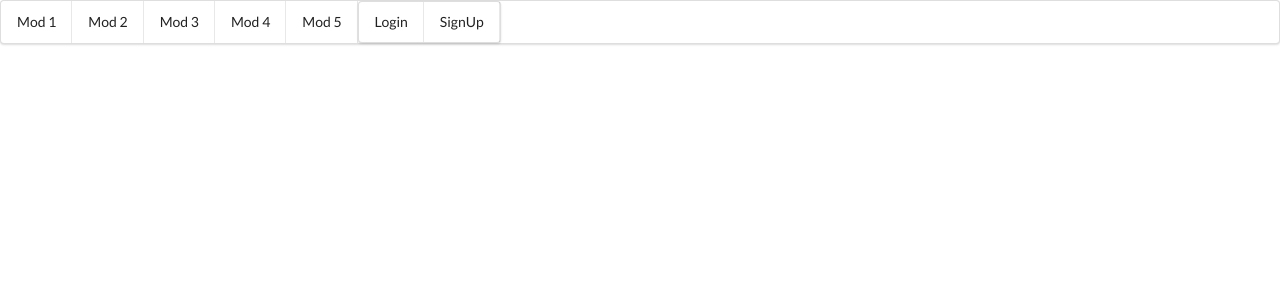
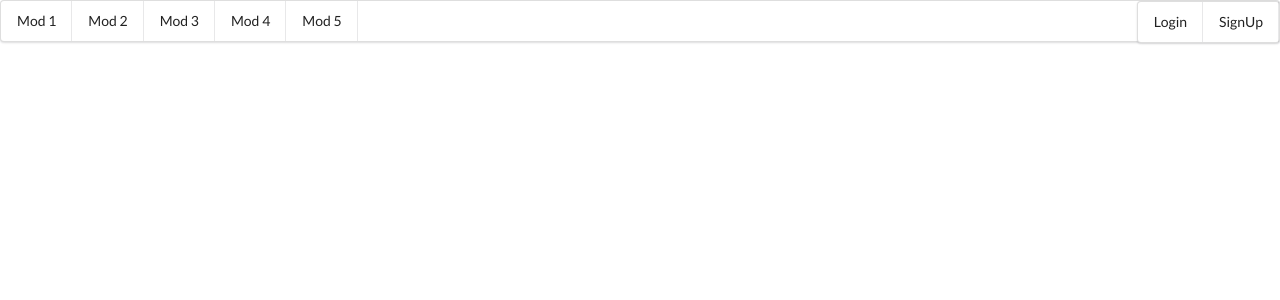
Before and after one commit to robghchen/welcome-board-frontend, a React (Create React App) app: page / in a window 1280 px wide. Shown: the top 300 px of the page. Built offline with nearby package versions, Linux system fonts and the light colour scheme; no server answers.

Commit message:
changed classname to navright

```diff
--- a/src/App.css
+++ b/src/App.css
@@ -31,7 +31,7 @@
   }
 }
 
-.loginSignup {
+.navright {
   position: absolute;
   right: 0px;
 }
```
